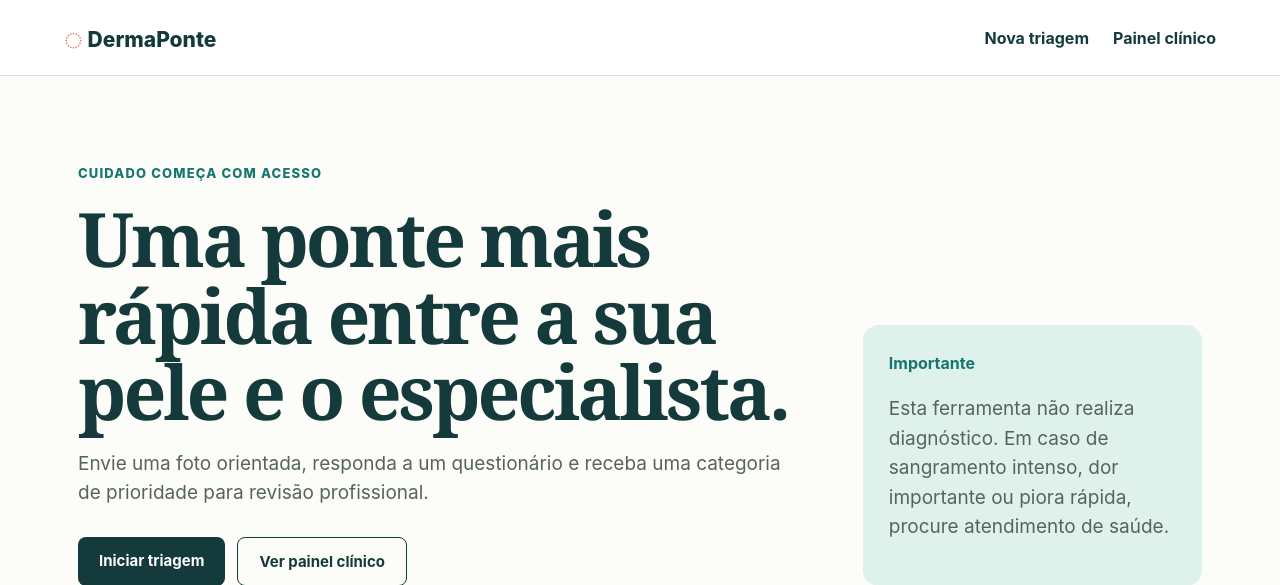
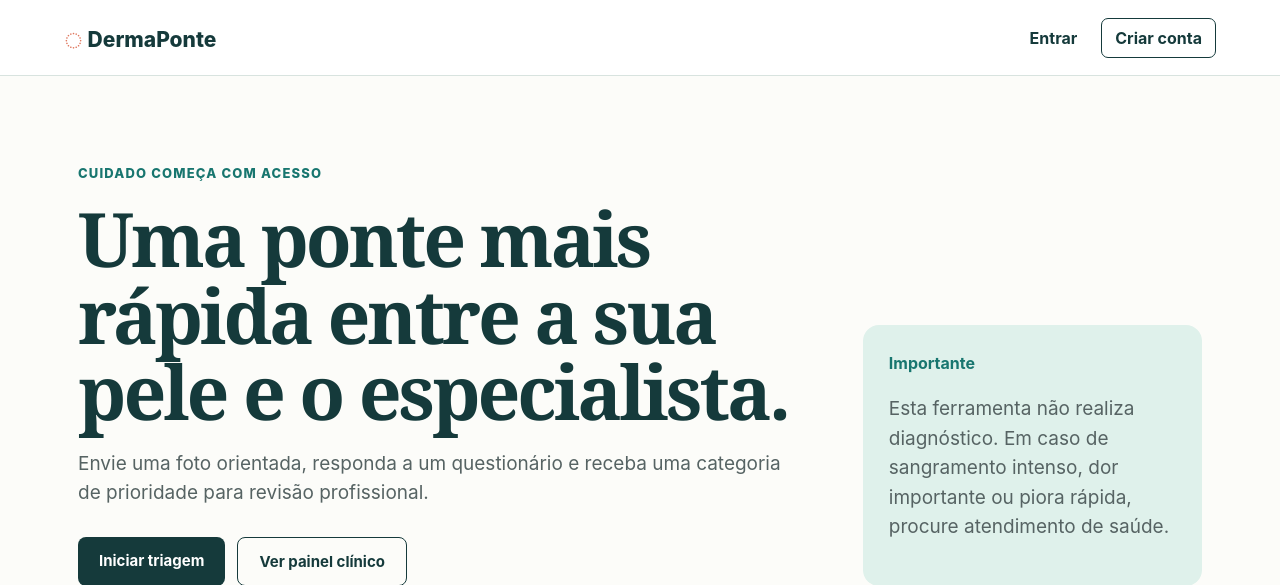
Before and after one commit to catarinasonsine97-hash/DermaPonte, a Django app: page / in a window 1280 px wide. Shown: the top 585 px of the page. Run offline with Django 5.2, Linux system fonts and the light colour scheme; data that the repository does not hold is empty.

Commit message:
feat: add authenticated navigation

```diff
--- a/templates/base.html
+++ b/templates/base.html
@@ -1,5 +1,5 @@
 {% load static %}<!doctype html>
 <html lang="pt-br"><head><meta charset="utf-8"><meta name="viewport" content="width=device-width,initial-scale=1">
 <title>{% block title %}DermaPonte{% endblock %}</title><link rel="stylesheet" href="{% static 'css/app.css' %}"></head>
-<body><header><a class="brand" href="{% url 'home' %}"><span>◌</span> DermaPonte</a><nav><a href="{% url 'submit_case' %}">Nova triagem</a><a href="{% url 'clinical_queue' %}">Painel clínico</a></nav></header>
+<body><header><a class="brand" href="{% url 'home' %}"><span>◌</span> DermaPonte</a><nav>{% if user.is_authenticated %}<a href="{% url 'dashboard' %}">Meu painel</a><a href="{% url 'submit_case' %}">Nova triagem</a><form class="nav-form" method="post" action="{% url 'logout' %}">{% csrf_token %}<button type="submit">Sair</button></form>{% else %}<a href="{% url 'login' %}">Entrar</a><a class="nav-cta" href="{% url 'register' %}">Criar conta</a>{% endif %}</nav></header>
 <main>{% if messages %}<div class="messages">{% for message in messages %}<div class="message {{ message.tags }}">{{ message }}</div>{% endfor %}</div>{% endif %}{% block content %}{% endblock %}</main><footer>Protótipo educacional — triagem não substitui avaliação médica.</footer></body></html>
```
